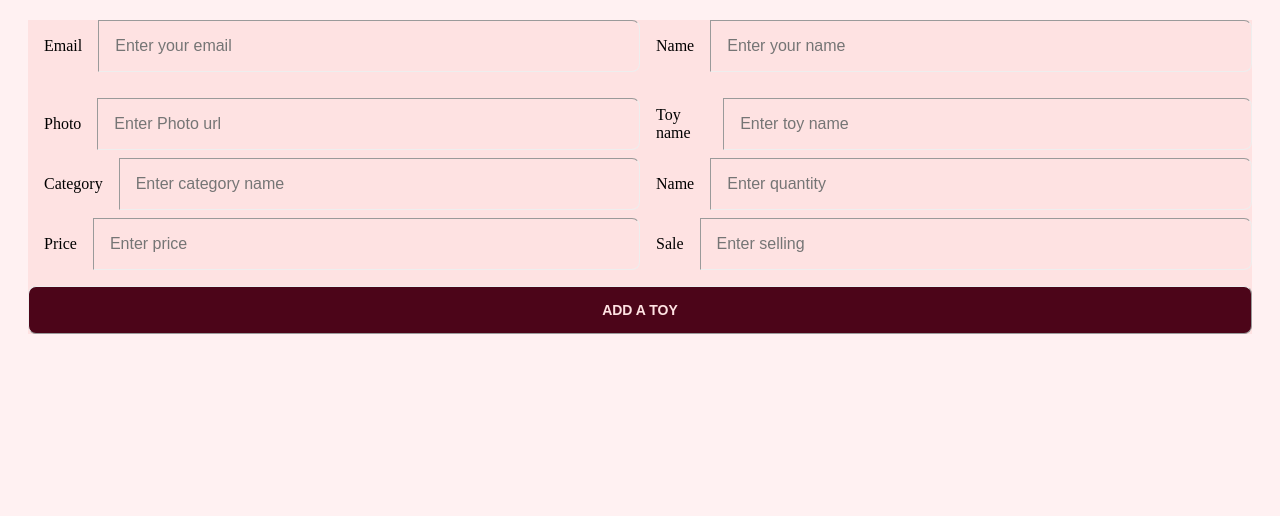
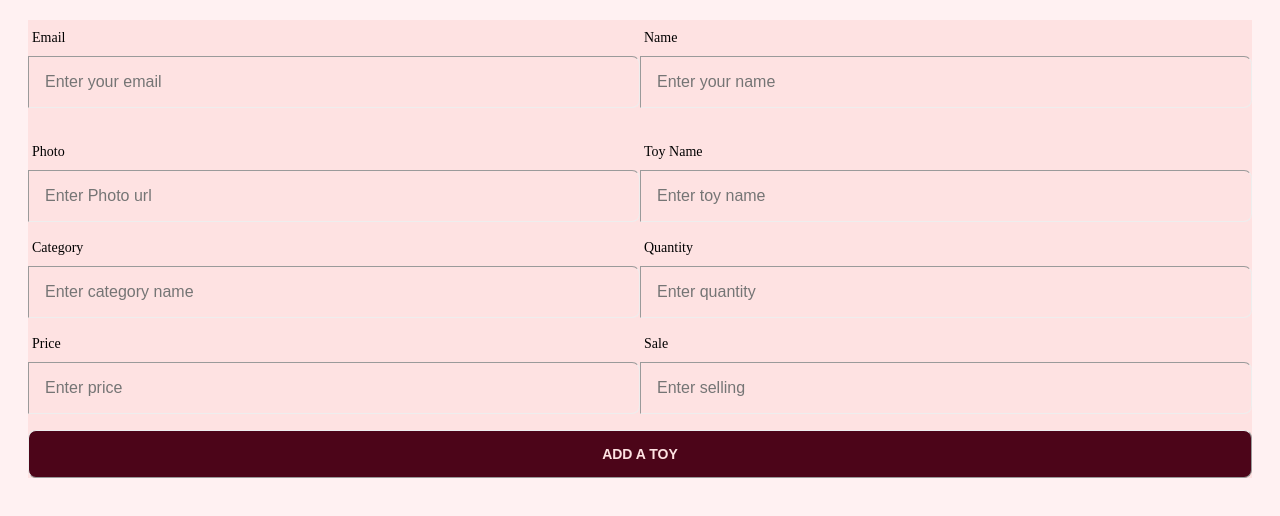
Before and after one commit to mahfuzctg/Cooking-Toys-Client, a React (Vite) app: page /addtoys in a window 1280 px wide. Shown: the top 516 px of the page. Built offline with nearby package versions, Linux system fonts and the light colour scheme; no server answers.

Commit message:
added add toy data

```diff
--- a/package.json
+++ b/package.json
@@ -17,7 +17,8 @@
     "react": "^18.2.0",
     "react-dom": "^18.2.0",
     "react-router-dom": "^6.11.2",
-    "sort-by": "^1.2.0"
+    "sort-by": "^1.2.0",
+    "sweetalert2": "^11.7.5"
   },
   "devDependencies": {
     "@types/react": "^18.0.28",
--- a/src/Components/AddToys.jsx
+++ b/src/Components/AddToys.jsx
@@ -1,14 +1,57 @@
 import React from "react";
+import Swal from "sweetalert2";
+const AddToys = () => {
+  const handleAddToy = (event) => {
+    event.preventDefault();
 
-const AddToys = () => {
+    const form = event.target;
+    const name = form.name.value;
+    const email = form.email.value;
+    const quantity = form.quantity.value;
+    const category = form.category.value;
+    const sale = form.sale.value;
+    const toy = form.toy.value;
+    const price = form.price.value;
+    const photo = form.photo.value;
+
+    const newToys = {
+      name,
+      email,
+      quantity,
+      category,
+      sale,
+      toy,
+      price,
+      photo,
+    };
+    console.log(newToys);
+
+    //
+    fetch("http://localhost:5000/addtoys", {
+      method: "POST",
+      headers: {
+        "content-type": "application/json",
+      },
+      body: JSON.stringify(newToys),
+    })
+      .then((res) => res.json)
+      .then((data) => {
+        console.log(data);
+        if (data.insertedId) {
+          alert("wow");
+        }
+      });
+  };
   return (
     <div className=" bg-red-100 m-5">
-      <form>
+      <form onSubmit={handleAddToy}>
         {/*Seller Name and email  */}
         <div className="lg:flex container mx-auto">
-          <form className="form-control lg:w-1/2 mb-2">
+          <div className="form-control lg:w-1/2 mb-2">
+            <label className="label">
+              <span className="label-text">Email</span>
+            </label>
             <label className="input-group">
-              <span>Email</span>
               <input
                 type="email"
                 name="email"
@@ -17,10 +60,12 @@ const AddToys = () => {
                 className="input input-bordered w-full"
               />
             </label>
-          </form>
-          <form className="form-control lg:w-1/2">
+          </div>
+          <div className="form-control lg:w-1/2">
+            <label className="label">
+              <span className="label-text">Name</span>
+            </label>
             <label className="input-group">
-              <span>Name</span>
               <input
                 type="text"
                 name="name"
@@ -29,14 +74,16 @@ const AddToys = () => {
                 className="input input-bordered w-full"
               />
             </label>
-          </form>
+          </div>
         </div>
         <br />
         {/* Photo and Toy name */}
         <div className="lg:flex container mx-auto">
-          <form className="form-control lg:w-1/2 mb-2">
+          <div className="form-control lg:w-1/2 mb-2">
+            <label className="label">
+              <span className="label-text">Photo</span>
+            </label>
             <label className="input-group">
-              <span>Photo</span>
               <input
                 type="text"
                 name="photo"
@@ -45,10 +92,12 @@ const AddToys = () => {
                 className="input input-bordered w-full"
               />
             </label>
-          </form>
-          <form className="form-control lg:w-1/2">
+          </div>
+          <div className="form-control lg:w-1/2">
+            <label className="label">
+              <span className="label-text">Toy Name</span>
+            </label>
             <label className="input-group">
-              <span>Toy name</span>
               <input
                 type="text"
                 name="toy"
@@ -57,13 +106,15 @@ const AddToys = () => {
                 className="input input-bordered w-full"
               />
             </label>
-          </form>
+          </div>
         </div>
         {/* sub category and quantity */}
         <div className="lg:flex container mx-auto">
-          <form className="form-control lg:w-1/2 mb-2">
+          <div className="form-control lg:w-1/2 mb-2">
+            <label className="label">
+              <span className="label-text">Category</span>
+            </label>
             <label className="input-group">
-              <span>Category</span>
               <input
                 type="text"
                 name="category"
@@ -72,10 +123,12 @@ const AddToys = () => {
                 className="input input-bordered w-full"
               />
             </label>
-          </form>
-          <form className="form-control lg:w-1/2">
+          </div>
+          <div className="form-control lg:w-1/2">
+            <label className="label">
+              <span className="label-text">Quantity</span>
+            </label>
             <label className="input-group">
-              <span>Name</span>
               <input
                 type="text"
                 name="quantity"
@@ -84,13 +137,15 @@ const AddToys = () => {
                 className="input input-bordered w-full"
               />
             </label>
-          </form>
+          </div>
         </div>
         {/* Price and rating */}
         <div className="lg:flex container mx-auto">
-          <form className="form-control lg:w-1/2 mb-2">
+          <div className="form-control lg:w-1/2 mb-2">
+            <label className="label">
+              <span className="label-text">Price</span>
+            </label>
             <label className="input-group">
-              <span>Price</span>
               <input
                 type="price"
                 name="price"
@@ -98,10 +153,12 @@ const AddToys = () => {
                 className="input input-bordered w-full"
               />
             </label>
-          </form>
-          <form className="form-control lg:w-1/2">
+          </div>
+          <div className="form-control lg:w-1/2">
+            <label className="label">
+              <span className="label-text">Sale</span>
+            </label>
             <label className="input-group">
-              <span>Sale</span>
               <input
                 type="text"
                 name="sale"
@@ -109,15 +166,15 @@ const AddToys = () => {
                 className="input input-bordered w-full"
               />
             </label>
-          </form>
+          </div>
         </div>
+
+        <input
+          className="btn btn-block mt-2 bg-rose-950 text-red-100 hover:bg-rose-700"
+          type="submit"
+          value="Add a toy"
+        />
       </form>
-
-      <input
-        className="btn btn-block mt-2 bg-rose-950 text-red-100 hover:bg-rose-700"
-        type="submit"
-        value="Add a toy"
-      />
     </div>
   );
 };
```
Also changed, not shown: 1 other file (tests, documents, lock files or other folders).
